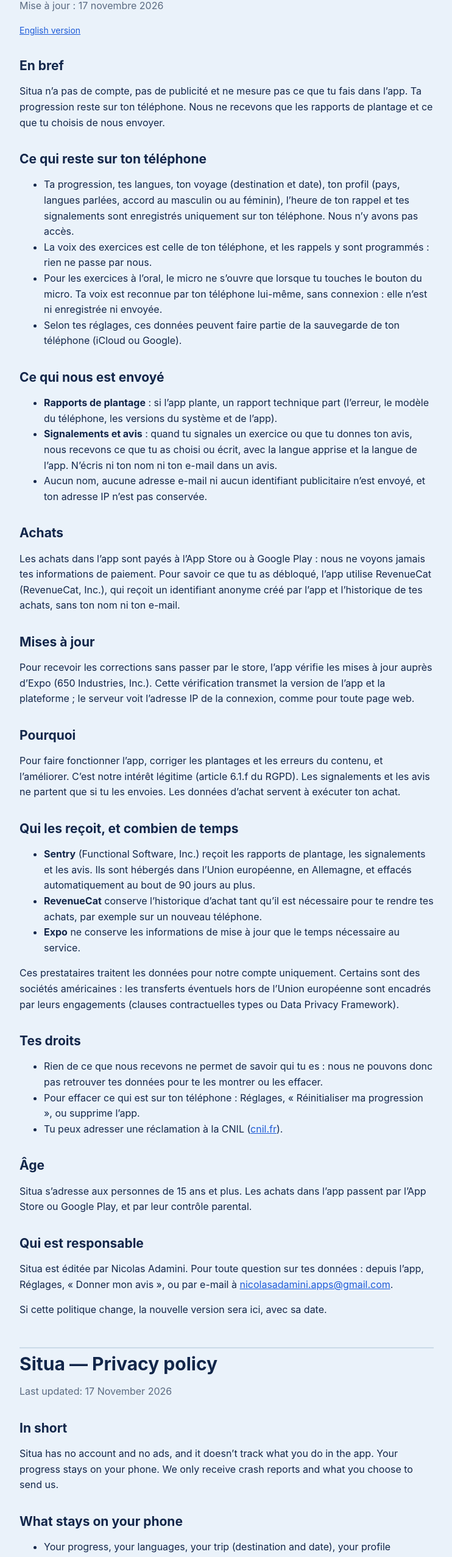
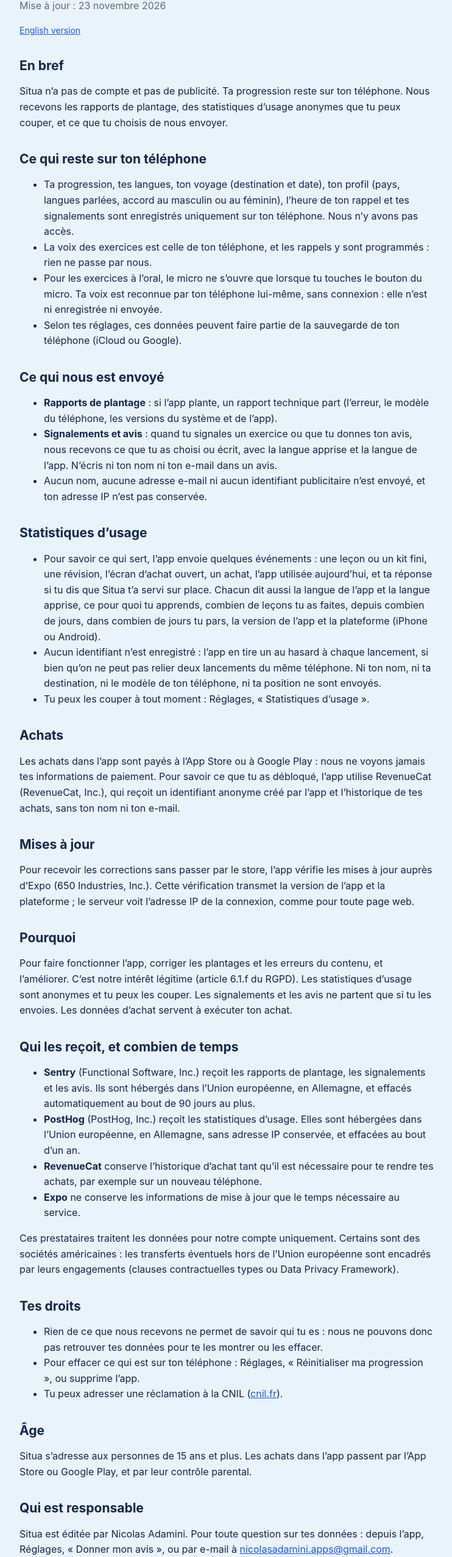
Before and after one commit to nicolasadamini/nicolasadamini.github.io, a plain HTML site: page situa/privacy/index.html in a window 1280 px wide. Shown: the part 137-2690 px from the top of the page at 61% size, without its empty margins (268-1010 px from the left). Drawn offline with Linux system fonts and the light colour scheme.

Commit message:
Situa : statistiques d'usage anonymes (PostHog UE) dans la politique
Co-Authored-By: Claude Opus 5.5 <noreply@anthropic.com>

```diff
--- a/situa/privacy/index.html
+++ b/situa/privacy/index.html
@@ -10,11 +10,11 @@
 <main>
   <a class="back" href="/">‹ Apps</a>
   <h1>Situa — Politique de confidentialité</h1>
-  <p class="muted">Mise à jour : 17 novembre 2026</p>
+  <p class="muted">Mise à jour : 23 novembre 2026</p>
   <p class="lang"><a href="#en">English version</a></p>
 
   <h2>En bref</h2>
-  <p>Situa n’a pas de compte, pas de publicité et ne mesure pas ce que tu fais dans l’app. Ta progression reste sur ton téléphone. Nous ne recevons que les rapports de plantage et ce que tu choisis de nous envoyer.</p>
+  <p>Situa n’a pas de compte et pas de publicité. Ta progression reste sur ton téléphone. Nous recevons les rapports de plantage, des statistiques d’usage anonymes que tu peux couper, et ce que tu choisis de nous envoyer.</p>
 
   <h2>Ce qui reste sur ton téléphone</h2>
   <ul>
@@ -31,6 +31,13 @@
     <li>Aucun nom, aucune adresse e-mail ni aucun identifiant publicitaire n’est envoyé, et ton adresse IP n’est pas conservée.</li>
   </ul>
 
+  <h2>Statistiques d’usage</h2>
+  <ul>
+    <li>Pour savoir ce qui sert, l’app envoie quelques événements : une leçon ou un kit fini, une révision, l’écran d’achat ouvert, un achat, l’app utilisée aujourd’hui, et ta réponse si tu dis que Situa t’a servi sur place. Chacun dit aussi la langue de l’app et la langue apprise, ce pour quoi tu apprends, combien de leçons tu as faites, depuis combien de jours, dans combien de jours tu pars, la version de l’app et la plateforme (iPhone ou Android).</li>
+    <li>Aucun identifiant n’est enregistré : l’app en tire un au hasard à chaque lancement, si bien qu’on ne peut pas relier deux lancements du même téléphone. Ni ton nom, ni ta destination, ni le modèle de ton téléphone, ni ta position ne sont envoyés.</li>
+    <li>Tu peux les couper à tout moment : Réglages, « Statistiques d’usage ».</li>
+  </ul>
+
   <h2>Achats</h2>
   <p>Les achats dans l’app sont payés à l’App Store ou à Google Play : nous ne voyons jamais tes informations de paiement. Pour savoir ce que tu as débloqué, l’app utilise RevenueCat (RevenueCat, Inc.), qui reçoit un identifiant anonyme créé par l’app et l’historique de tes achats, sans ton nom ni ton e-mail.</p>
 
@@ -38,11 +45,12 @@
   <p>Pour recevoir les corrections sans passer par le store, l’app vérifie les mises à jour auprès d’Expo (650 Industries, Inc.). Cette vérification transmet la version de l’app et la plateforme ; le serveur voit l’adresse IP de la connexion, comme pour toute page web.</p>
 
   <h2>Pourquoi</h2>
-  <p>Pour faire fonctionner l’app, corriger les plantages et les erreurs du contenu, et l’améliorer. C’est notre intérêt légitime (article 6.1.f du RGPD). Les signalements et les avis ne partent que si tu les envoies. Les données d’achat servent à exécuter ton achat.</p>
+  <p>Pour faire fonctionner l’app, corriger les plantages et les erreurs du contenu, et l’améliorer. C’est notre intérêt légitime (article 6.1.f du RGPD). Les statistiques d’usage sont anonymes et tu peux les couper. Les signalements et les avis ne partent que si tu les envoies. Les données d’achat servent à exécuter ton achat.</p>
 
   <h2>Qui les reçoit, et combien de temps</h2>
   <ul>
     <li><strong>Sentry</strong> (Functional Software, Inc.) reçoit les rapports de plantage, les signalements et les avis. Ils sont hébergés dans l’Union européenne, en Allemagne, et effacés automatiquement au bout de 90 jours au plus.</li>
+    <li><strong>PostHog</strong> (PostHog, Inc.) reçoit les statistiques d’usage. Elles sont hébergées dans l’Union européenne, en Allemagne, sans adresse IP conservée, et effacées au bout d’un an.</li>
     <li><strong>RevenueCat</strong> conserve l’historique d’achat tant qu’il est nécessaire pour te rendre tes achats, par exemple sur un nouveau téléphone.</li>
     <li><strong>Expo</strong> ne conserve les informations de mise à jour que le temps nécessaire au service.</li>
   </ul>
@@ -64,10 +72,10 @@
 
   <hr id="en">
   <h1>Situa — Privacy policy</h1>
-  <p class="muted">Last updated: 17 November 2026</p>
+  <p class="muted">Last updated: 23 November 2026</p>
 
   <h2>In short</h2>
-  <p>Situa has no account and no ads, and it doesn’t track what you do in the app. Your progress stays on your phone. We only receive crash reports and what you choose to send us.</p>
+  <p>Situa has no account and no ads. Your progress stays on your phone. We receive crash reports, anonymous usage statistics you can turn off, and what you choose to send us.</p>
 
   <h2>What stays on your phone</h2>
   <ul>
@@ -84,6 +92,13 @@
     <li>No name, email address or advertising identifier is sent, and your IP address is not stored.</li>
   </ul>
 
+  <h2>Usage statistics</h2>
+  <ul>
+    <li>To know what helps, the app sends a few events: a lesson or kit finished, a review, the purchase screen opened, a purchase, the app used today, and your answer if you tell us whether Situa helped once there. Each also says the app language and the language learnt, what you are learning for, how many lessons you have done, for how many days, in how many days you leave, the app version and the platform (iPhone or Android).</li>
+    <li>No identifier is stored: the app draws a random one at each launch, so two launches of the same phone cannot be linked. Neither your name, your destination, your phone model nor your location is sent.</li>
+    <li>You can turn them off at any time: Settings, “Usage statistics”.</li>
+  </ul>
+
   <h2>Purchases</h2>
   <p>In-app purchases are paid through the App Store or Google Play: we never see your payment details. To know what you have unlocked, the app uses RevenueCat (RevenueCat, Inc.), which receives an anonymous identifier created by the app and your purchase history, without your name or email.</p>
 
@@ -91,11 +106,12 @@
   <p>To receive fixes without going through the store, the app checks for updates with Expo (650 Industries, Inc.). This check sends the app version and platform; the server sees the connection’s IP address, as with any web page.</p>
 
   <h2>Why</h2>
-  <p>To run the app, fix crashes and content mistakes, and improve it. This is our legitimate interest (Article 6(1)(f) GDPR). Reports and feedback are only sent if you send them. Purchase data is used to fulfil your purchase.</p>
+  <p>To run the app, fix crashes and content mistakes, and improve it. This is our legitimate interest (Article 6(1)(f) GDPR). Usage statistics are anonymous and you can turn them off. Reports and feedback are only sent if you send them. Purchase data is used to fulfil your purchase.</p>
 
   <h2>Who receives it, and for how long</h2>
   <ul>
     <li><strong>Sentry</strong> (Functional Software, Inc.) receives crash reports, exercise reports and feedback. They are hosted in the European Union, in Germany, and deleted automatically after 90 days at most.</li>
+    <li><strong>PostHog</strong> (PostHog, Inc.) receives the usage statistics. They are hosted in the European Union, in Germany, without the IP address being kept, and deleted after one year.</li>
     <li><strong>RevenueCat</strong> keeps the purchase history as long as needed to restore your purchases, for example on a new phone.</li>
     <li><strong>Expo</strong> keeps update information only as long as the service requires.</li>
   </ul>
```
